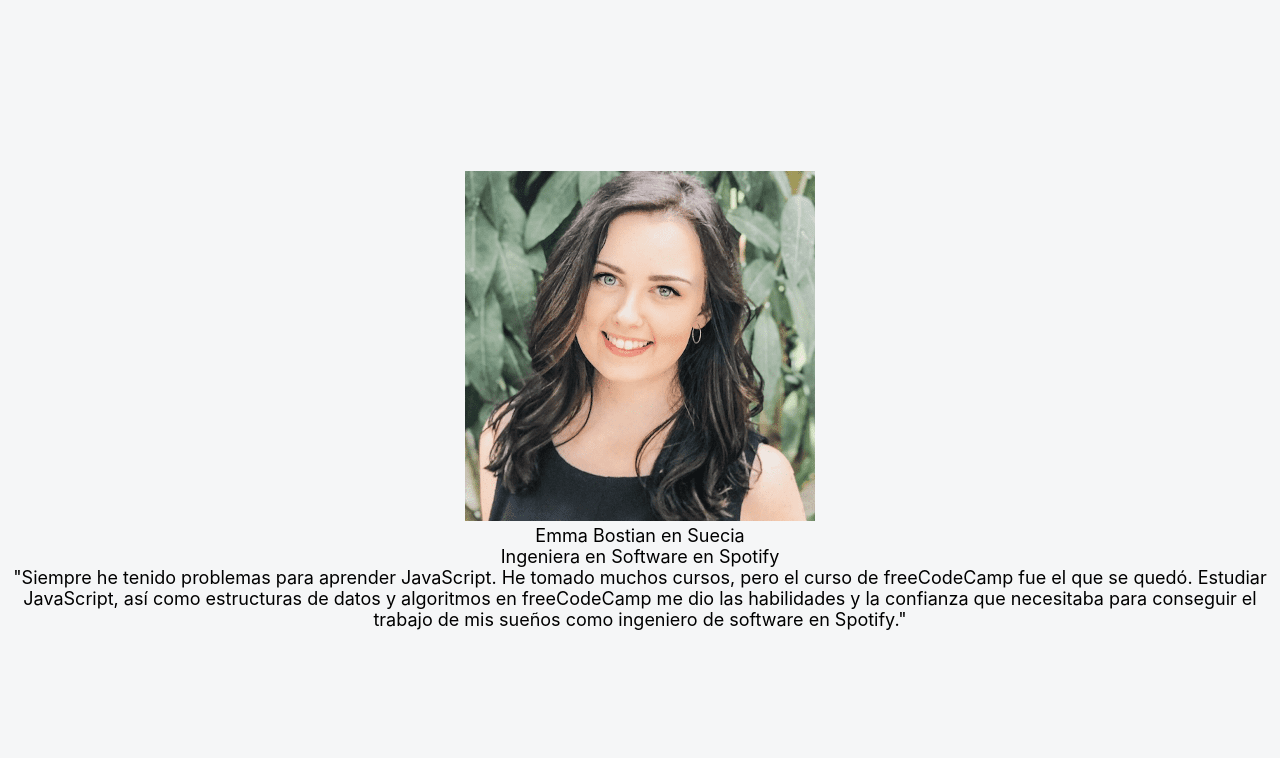
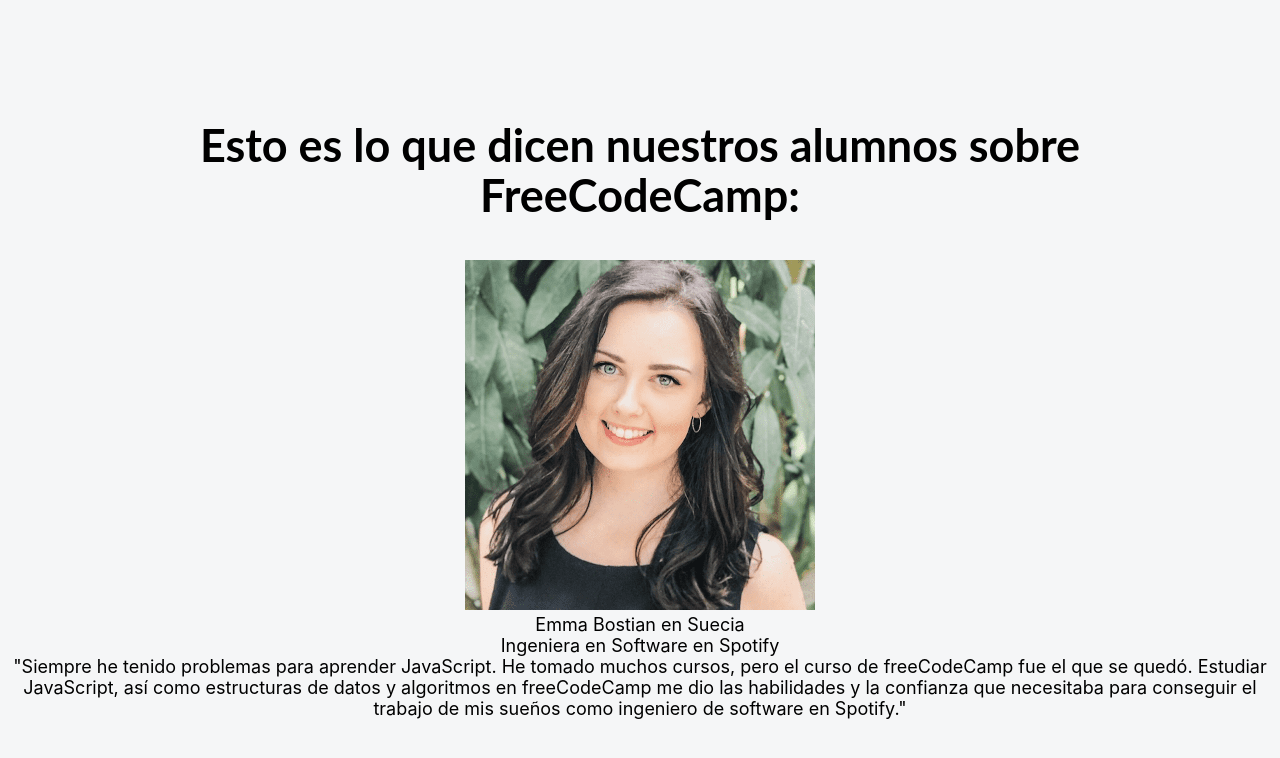
Before and after one commit to marcosd59/testimonios-freecodecamp, a React (Create React App) app: page / in a window 1280 px wide. Shown: the top 758 px of the page. Built offline with nearby package versions, Linux system fonts and the light colour scheme.

Commit message:
Refactor App.js to include a heading for testimonials

```diff
--- a/src/App.js
+++ b/src/App.js
@@ -1,10 +1,13 @@
-import Testimonio from './componentes/Testimonio'
-import './App.css';
+import "./App.css";
+import Testimonio from "./componentes/Testimonio.js";
 
 function App() {
   return (
     <div className="App">
-      <Testimonio />
+      <div>
+        <h1>Esto es lo que dicen nuestros alumnos sobre FreeCodeCamp:</h1>
+        <Testimonio />
+      </div>
     </div>
   );
 }
```
